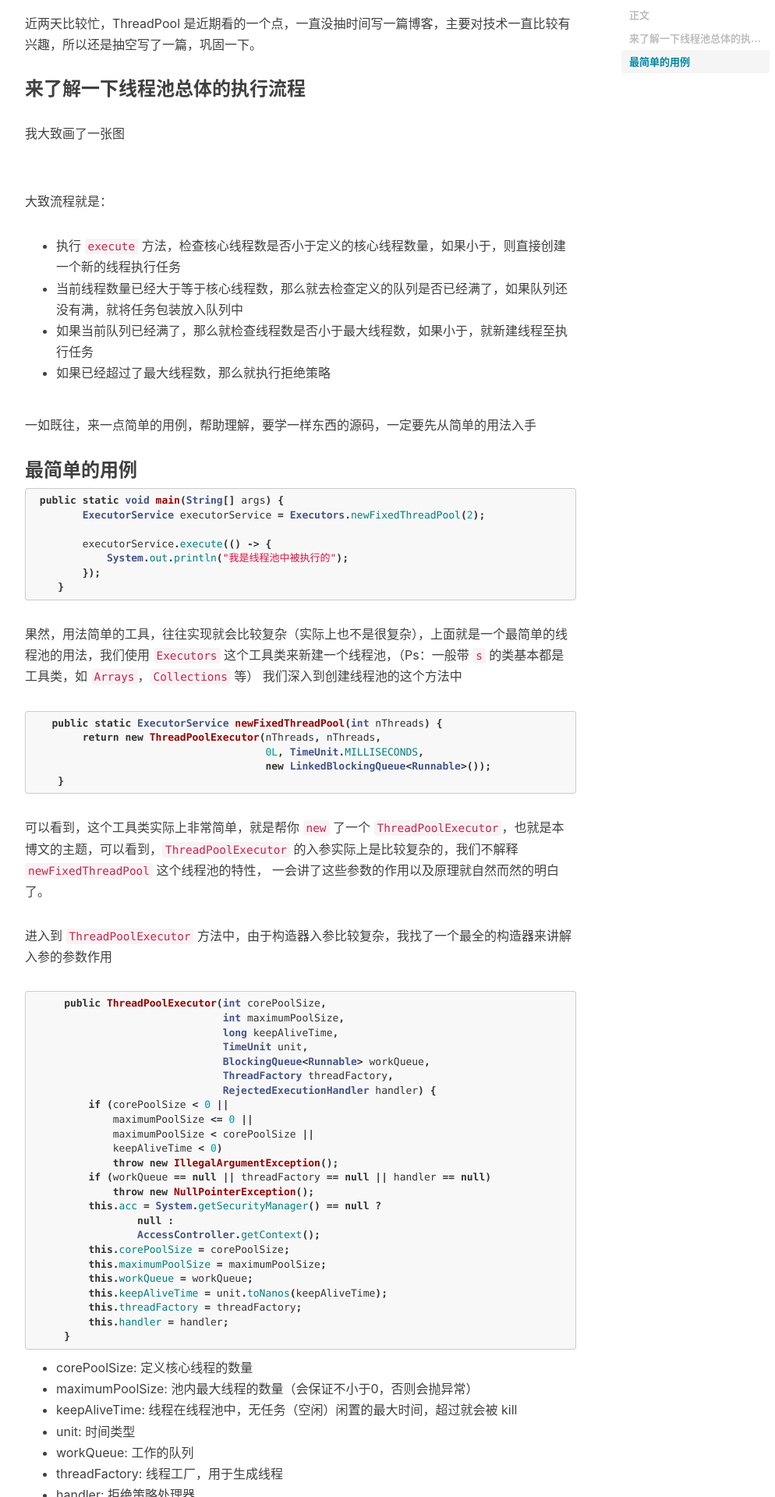
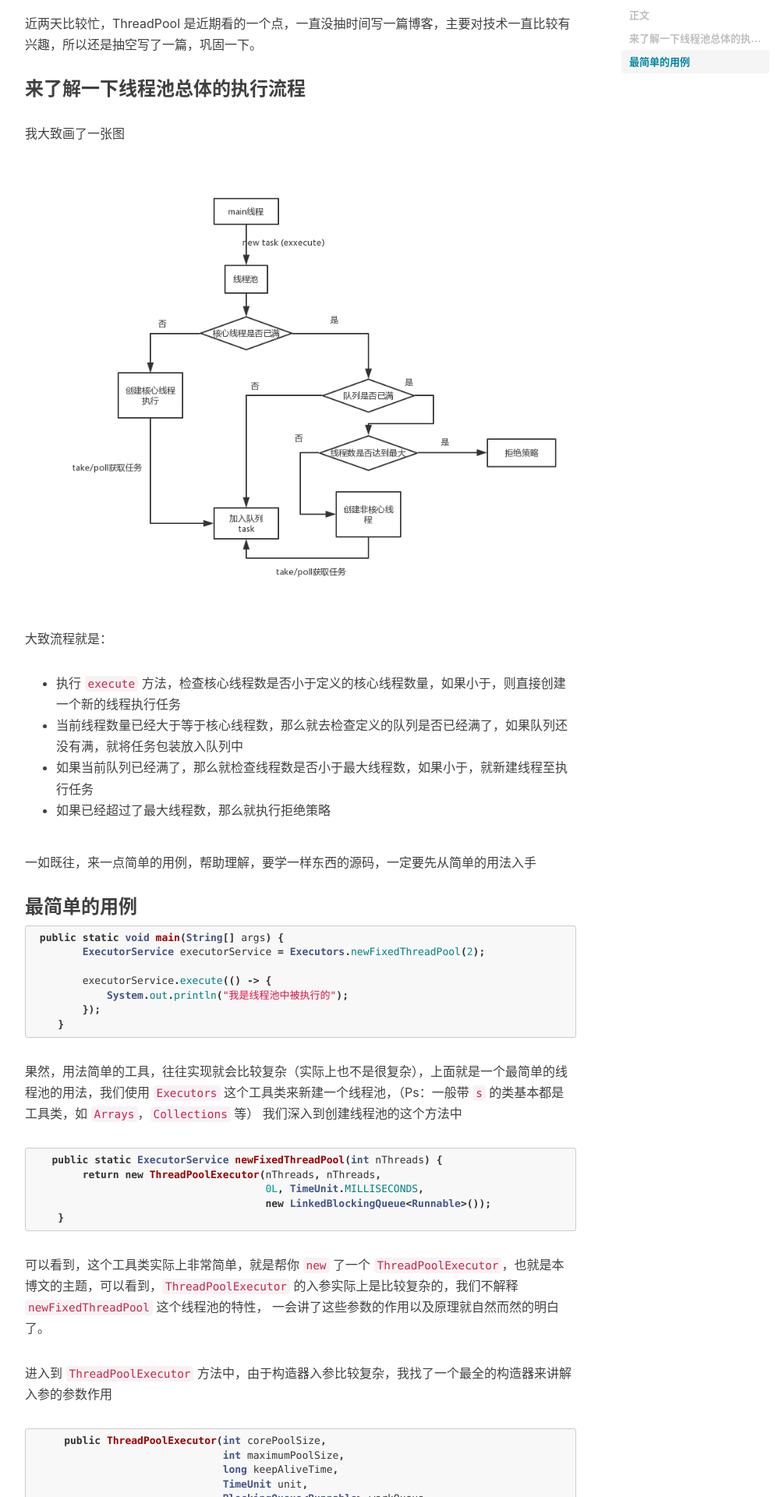
Before and after one commit to Fyypumpkin/fyypumpkin.github.io, a Jekyll site: the page built from _posts/2018-12-21-ThreadPoolExecutor原理解析一.md, in a window 1280 px wide. Shown: the part 679-2599 px from the top of the page at 78% size, without its empty margins (233-1227 px from the left). Built offline with Jekyll 4.4.1, drawn with Linux system fonts in a browser that asks for light colours; nearby versions of some CDN libraries; comment, search, counter and statistics services are not loaded.

Commit message:
fix:image

```diff
--- a/_posts/2018-12-21-ThreadPoolExecutor原理解析一.md
+++ b/_posts/2018-12-21-ThreadPoolExecutor原理解析一.md
@@ -20,7 +20,7 @@ tags:
 
 我大致画了一张图
 
-![](../assets/img/ExecutorServiceOverview.jpg)
+![](/assets/img/ExecutorServiceOverview.jpg)
 
 大致流程就是：
 
@@ -151,7 +151,7 @@ tags:
 
 看一下 `execute` 的执行流程图
 
-![](../assets/img/execute.jpg)
+![](/assets/img/execute.jpg)
 
 可以清晰的看到，在 `execute` 方法中，就存在着非常清晰的逻辑，如何处理这个任务，如何拒绝这个任务等。
 
```
Also changed, not shown: _posts/2018-10-29-设计模式之（Facade）外观模式.md (+1 -1 lines), _posts/2018-12-07-ReentrantLock&AQS原理解析(非公平).md (+1 -1 lines).
